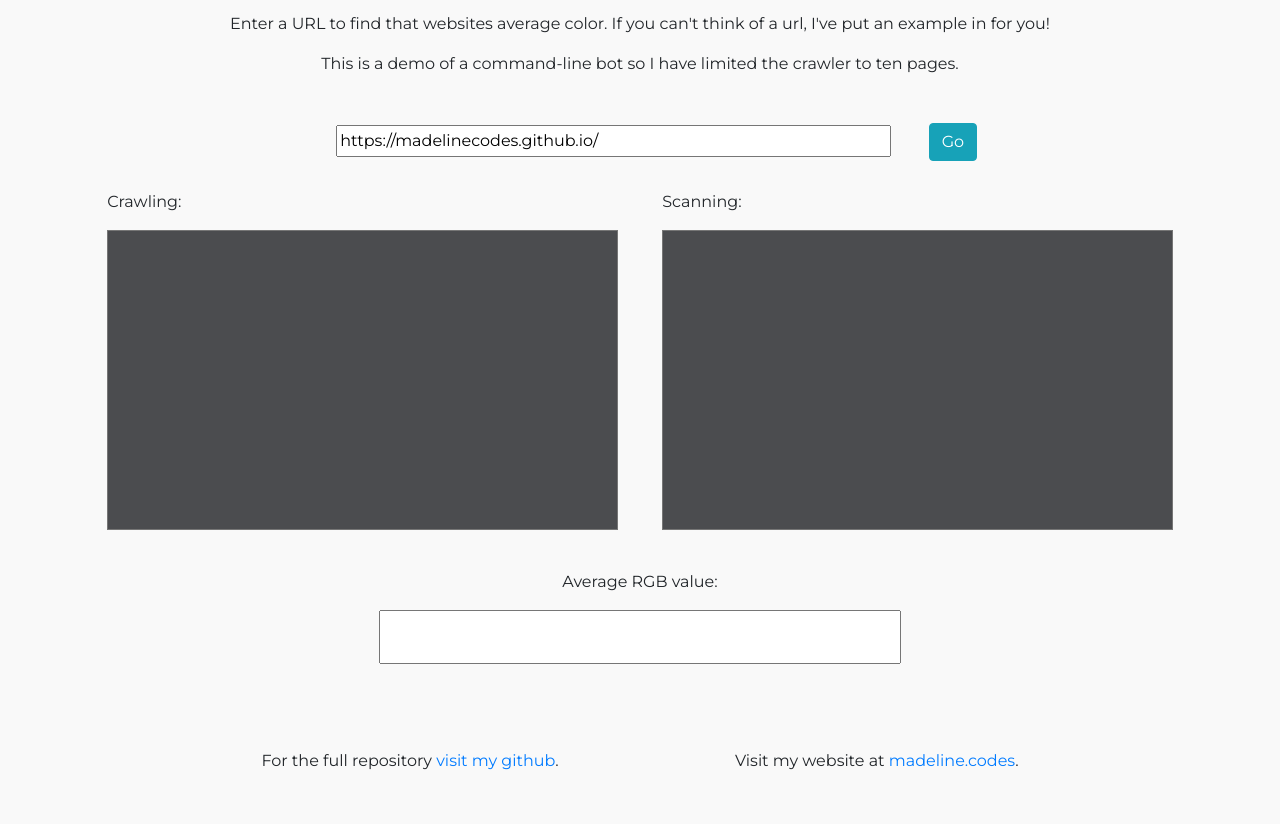
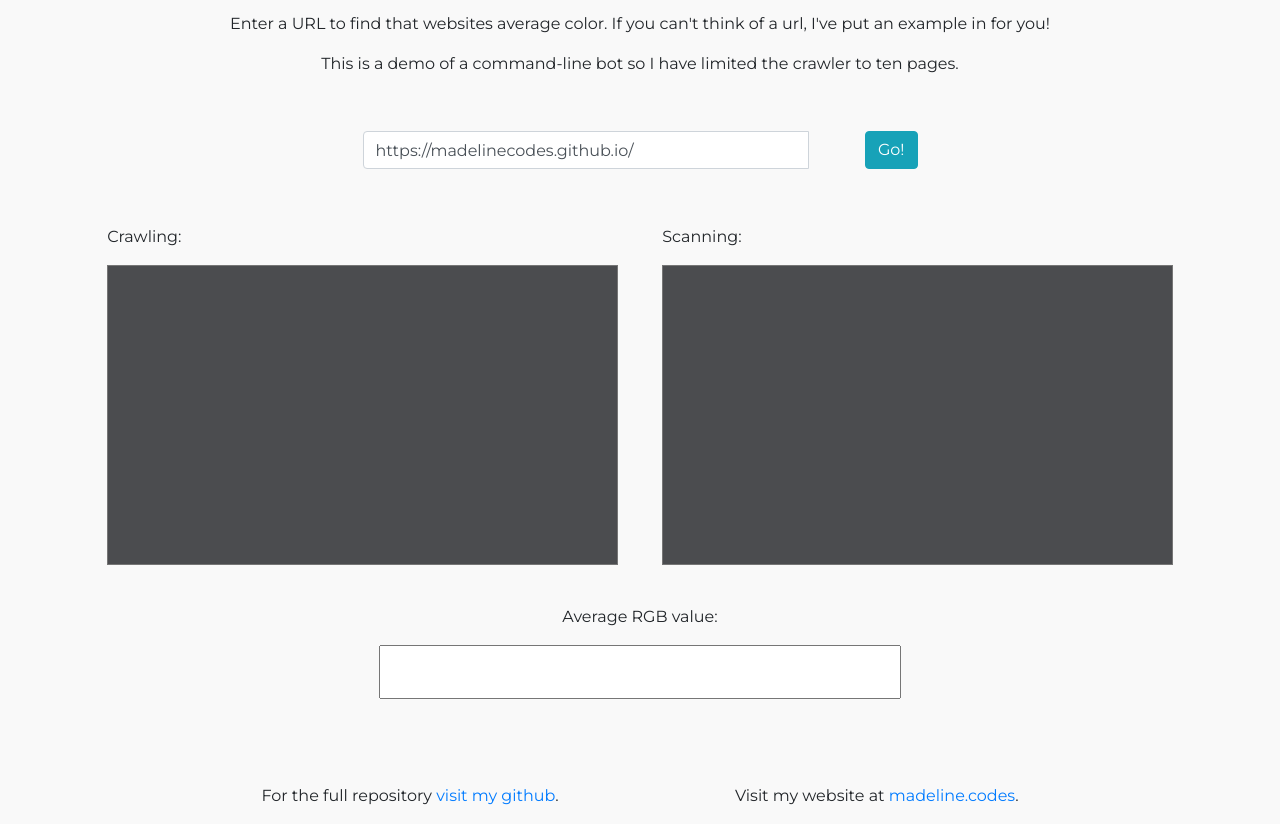
Before and after one commit to madelinecodes/Average-Site-Color, a website: page client/index.html in a window 1280 px wide. Shown: the part 103-927 px from the top of the page. Before the commit the page ends 892 px from the top, so only its background shows below. Drawn offline with nearby package versions, Linux system fonts and the light colour scheme.

Commit message:
added more bootstrap features

```diff
--- a/client/index.html
+++ b/client/index.html
@@ -13,14 +13,16 @@
 
 </head>
 
-<body  class="container text-center">
+<body class="container text-center">
     <h1 id='title'> Average Site Color </h1>
     <p> Enter a URL to find that websites average color. If you can't think of a url,
         I've put an example in for you!</p>
     <p> This is a demo of a command-line bot so I have limited the crawler to ten pages.</p>
-    <div>
-        <input id='url' value='https://madelinecodes.github.io/' onfocus="this.select();">
-        <button type='submit' onclick='crawl()' id='submit' class="btn btn-info">Go</button>
+    <div class="input-group w-50">
+        <input id='url' class="form-control" value='https://madelinecodes.github.io/' onfocus="this.select();">
+        <span class="input-group-btn">
+            <button class="btn btn-info" onclick='crawl()' id='submit' type="button">Go!</button>
+        </span>
     </div>
     <div id='infoBoxes'>
         <div id='crawling'>
--- a/client/style/main.css
+++ b/client/style/main.css
@@ -4,15 +4,19 @@
 
 }
 
-
 #title {
     margin: 3%;
 }
 
+.input-group {
+    margin: 0 auto;
+    margin-top: 5%;
+    margin-bottom: 5%;
+}
+
 #url {
     width: 50%;
-    margin: 3%;
-    padding: 2px;
+    margin-right:10%;
 }
 
 .box {
```
